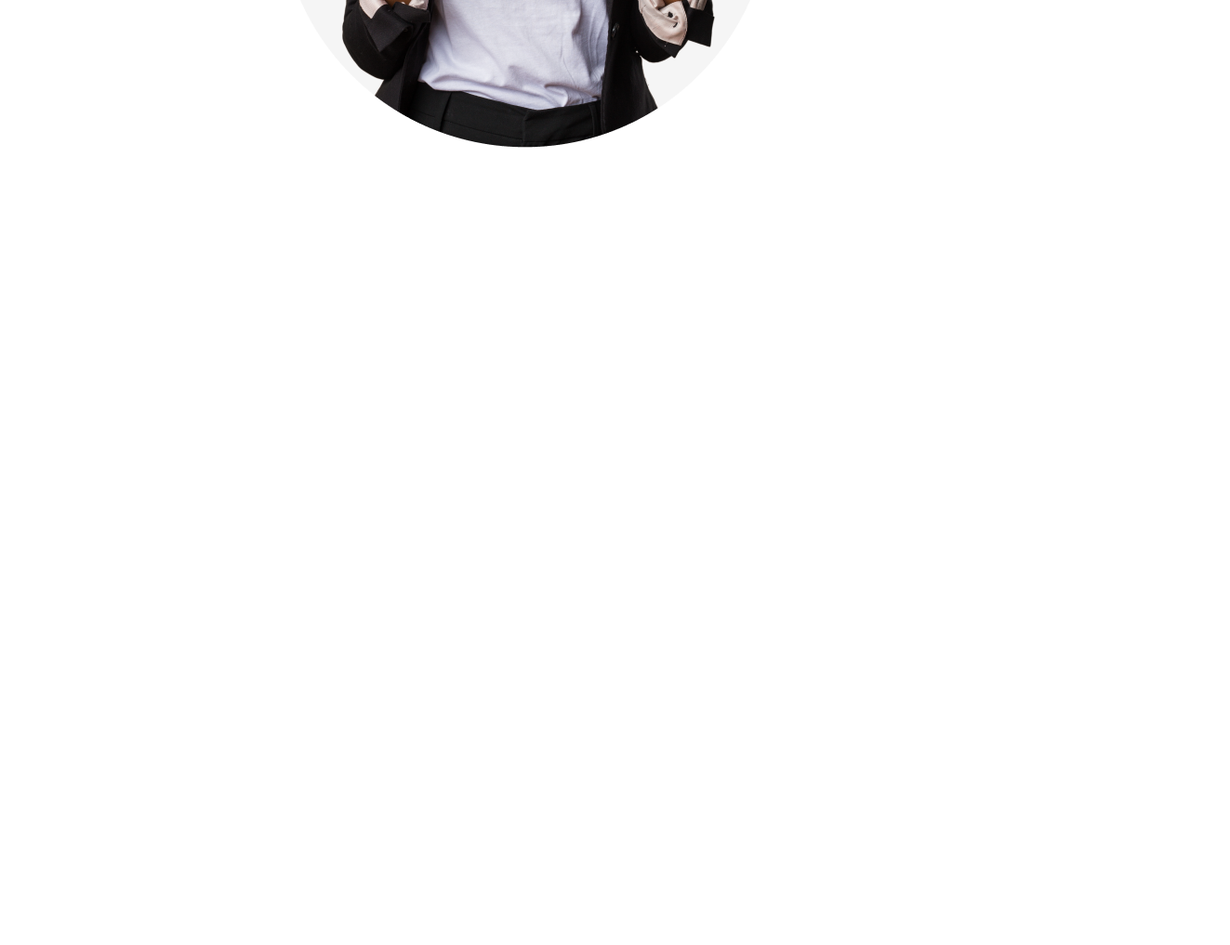
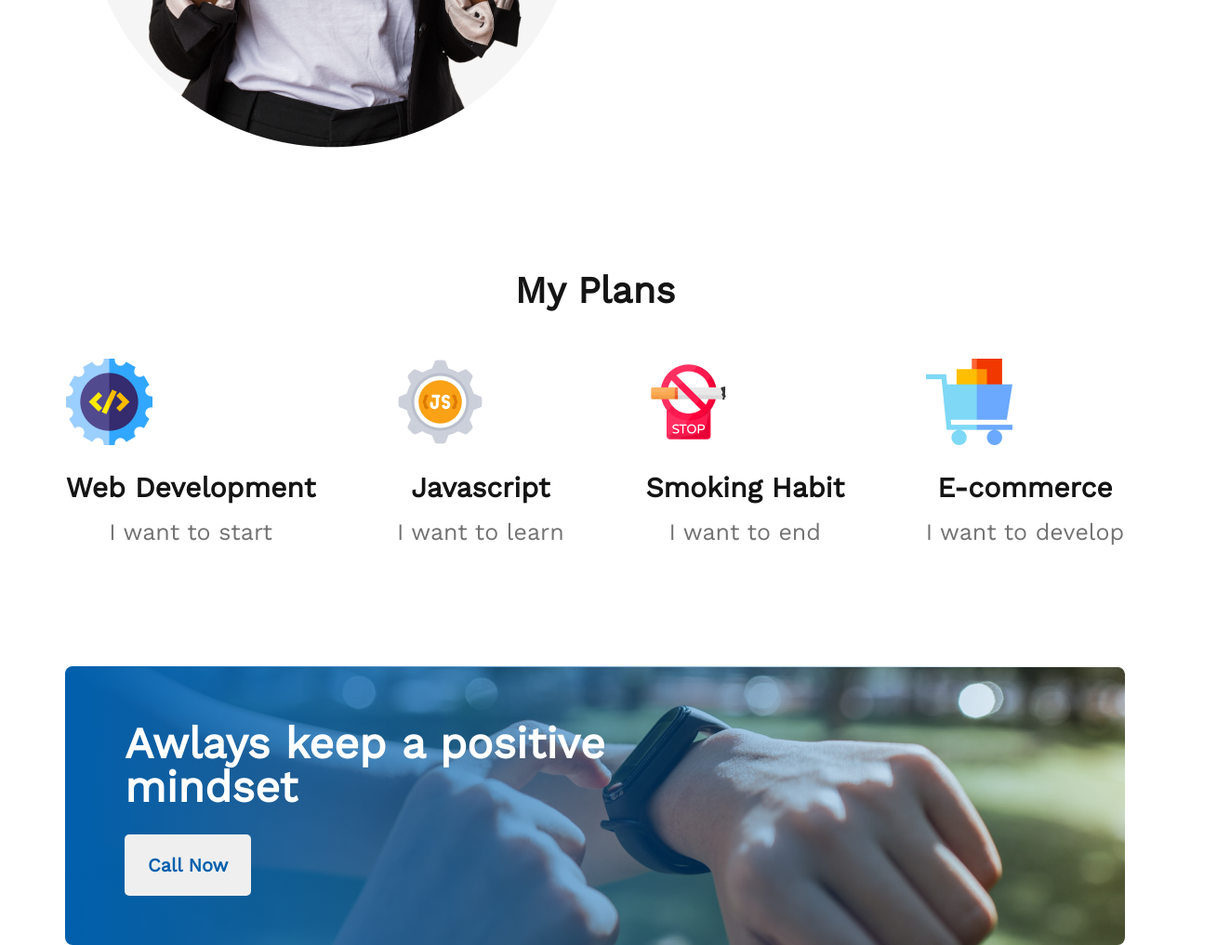
Before and after one commit to Tausif1691/assignment-new-year-new-me, a plain HTML site: page index.html in a window 1280 px wide. Shown: the part 1495-2512 px from the top of the page at 93% size, 1323 px wide, since content can reach past the window. Before the commit the page ends 1784 px from the top, so only its background shows below. Drawn offline with nearby package versions, Linux system fonts and the light colour scheme.

Commit message:
call now section code

```diff
--- a/index.html
+++ b/index.html
@@ -23,8 +23,8 @@
                    <div class="previous-year-container">
                     <img src="./images/person.png" alt="person image">
                     <div class="preyr-description">
-                        <h5 class="preyr-title">My failures of previous year</h5>
-                        <p class="preyr-details">Contrary to popular belief, Lorem Ipsum is not simply random text. It has roots in a piece of classical Latin literature from 45 BC, making it over 2000 years old. Richard McClintock.</p>
+                        <h4 class="preyr-title">My failures of previous year</h4>
+                        <p class="preyr-details">Contrary to popular belief, Lorem Ipsum is not simply random text. It has roots in a piece of classical Latin literature from 45 BC, making it over 2000 years old. Richard McClintock. </p>
                         <ul>
                             <li>Contrary to popular belief, is not simply.</li>
                             <li>Contrary to popular belief.</li>
@@ -36,7 +36,35 @@
                    </div>
                 </section>
                 <section class="my-plans">
-
+                    <h4>My Plans</h4>
+                    <div class="myplans-container">
+                        <div class="myplans-items">
+                            <img src="./images/icons/web.png" alt="">
+                            <p class="item-title">Web Development</p>
+                            <p class="item-description">I want to start</p>
+                        </div>
+                        <div class="myplans-items">
+                            <img src="./images/icons/js.png" alt="">
+                            <p class="item-title">Javascript</p>
+                            <p class="item-description">I want to learn</p>
+                        </div>
+                        <div class="myplans-items">
+                            <img src="./images/icons/smoke.png" alt="">
+                            <p class="item-title">Smoking Habit</p>
+                            <p class="item-description">I want to end</p>
+                        </div>
+                        <div class="myplans-items">
+                            <img src="./images/icons/ecom.png" alt="">
+                            <p class="item-title">E-commerce</p>
+                            <p class="item-description">I want to develop</p>
+                        </div>
+                    </div>
+                </section>
+                <section class="call-now">
+                    <div class="clnow-title">
+                        <h3>Awlays keep a positive <br> mindset</h3>
+                        <button class="btn-primary"> Call Now </button>
+                    </div>
                 </section>
             </main>
 </body>
--- a/styles/style.css
+++ b/styles/style.css
@@ -43,10 +43,11 @@
     padding: 21px 25px;
     border-radius: 5px;
     border: none;
+    margin-top: 28px;
 }
 
 main {
-    max-width: 724px;
+    max-width: 1140px;
     margin: 0 auto;
 }
 
@@ -85,14 +86,60 @@ section {
 .preyr-description ul {
     width: 349px;
     height: 162px;
-}
-
-.preyr-description ul {
     list-style: none;
+    color: #444343;
 }
 
 ul li:before {
     content: '✓';
     margin-right: 10px;
 }
+
 /* my plans styles */
+.my-plans h4 {
+    text-align: center;
+    margin-bottom: 50px;
+    font-weight: 700;
+    font-size: 40px;
+    color: #151414;
+}
+
+.myplans-container {
+    display: flex;
+    justify-content: space-around;
+    gap: 86px;
+}
+
+.item-title {
+    font-weight: 700;
+    font-size: 30px;
+    text-align: center;
+    color: #151414;
+    margin-top: 24px;
+    margin-bottom: 16px;
+}
+
+.item-description {
+    font-weight: 500;
+    font-size: 25px;
+    text-align: center;
+    color: #737272;
+}
+
+/* call now section styles */
+.call-now {
+    background-image:
+    linear-gradient(to left, rgba(0, 95, 172, 0), rgb(0, 95, 172)),
+    url('../images/watch.png');
+    height: 300px;
+    border-radius: 8px;
+}
+
+.clnow-title {
+    font-weight: 700;
+    font-size: 40px;
+    line-height: 47px;
+    color: #FFFFFF;
+    margin-left: 64px;
+    padding-top: 59px;
+}
```
